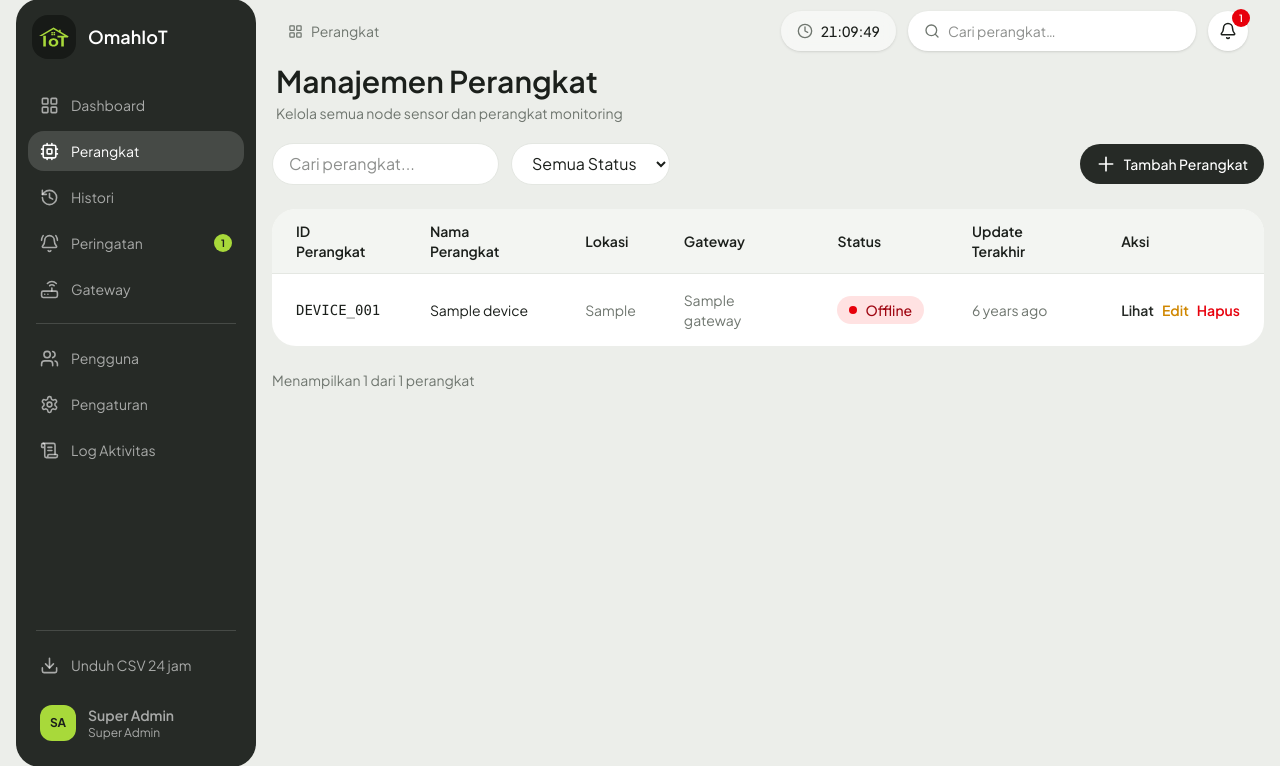
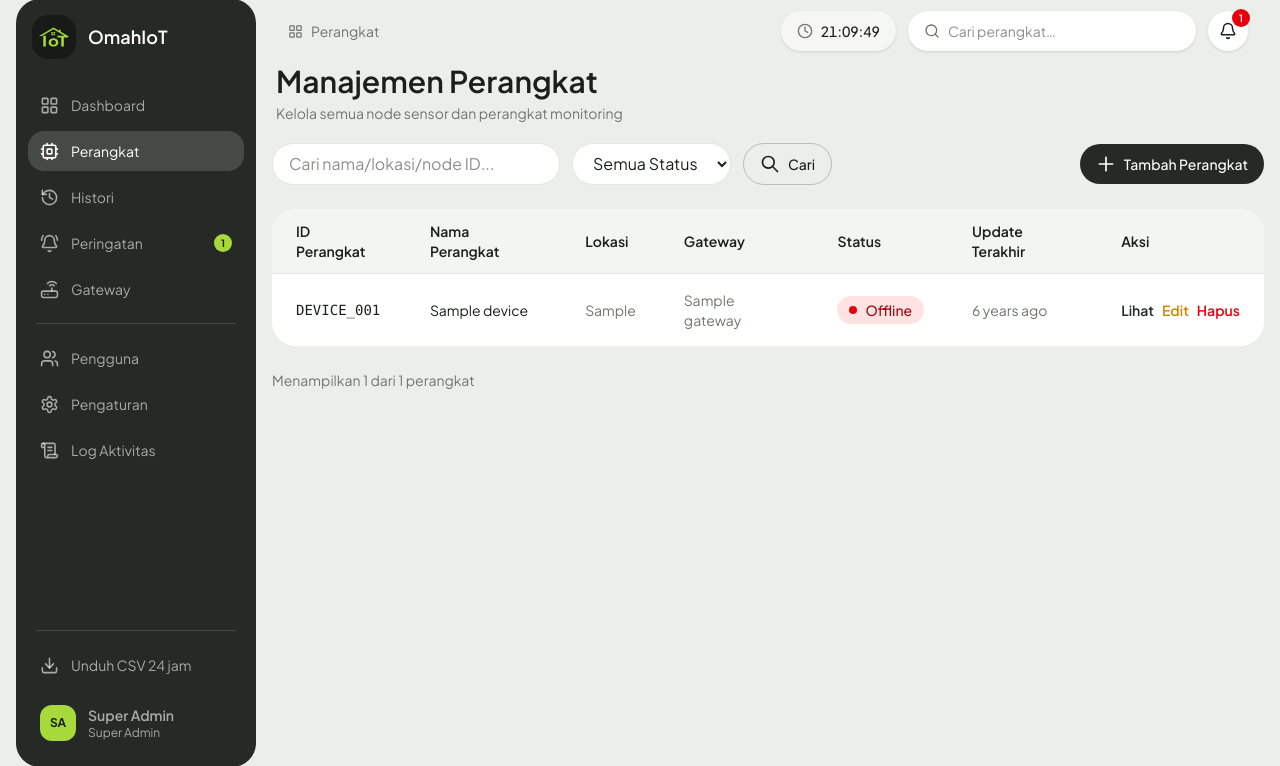
Before and after one commit to bayu3prayitno/dashboard_plts, a Laravel app: page /devices in a window 1280 px wide. Shown: the part 17-783 px from the top of the page. Run offline with Laravel 12, Linux system fonts and the light colour scheme; a user stored in the database is signed in; data comes from the database, SQL or seed files in the repository; tables that the repository leaves empty hold one stand-in row (values such as "Sample post"); style sheets or scripts are compiled from the project's sources.

Commit message:
fix (device): fungsi search box

```diff
--- a/app/Http/Controllers/DeviceController.php
+++ b/app/Http/Controllers/DeviceController.php
@@ -14,9 +14,39 @@ use Illuminate\View\View;
 
 class DeviceController extends Controller
 {
-    public function index(): View
+    public function index(Request $request): View
     {
-        $devices = Device::with('gateway')->orderBy('node_id')->paginate(10);
+        $query = Device::with('gateway');
+
+        // Filter berdasarkan search query (nama, lokasi, atau node_id)
+        if ($search = $request->input('search')) {
+            $query->where(function ($q) use ($search) {
+                $q->where('name', 'like', "%{$search}%")
+                  ->orWhere('location', 'like', "%{$search}%")
+                  ->orWhere('node_id', '=', is_numeric($search) ? (int) $search : -1);
+            });
+        }
+
+        // Filter berdasarkan status (online/offline/inactive)
+        if ($status = $request->input('status')) {
+            if ($status === 'online') {
+                // Online: is_active=true dan last_seen_at masih dalam timeout (~5 menit)
+                $query->where('is_active', true)
+                      ->where('last_seen_at', '>=', now()->subMinutes(5));
+            } elseif ($status === 'offline') {
+                // Offline: is_active=true tapi last_seen_at sudah lama atau null
+                $query->where('is_active', true)
+                      ->where(function ($q) {
+                          $q->whereNull('last_seen_at')
+                            ->orWhere('last_seen_at', '<', now()->subMinutes(5));
+                      });
+            } elseif ($status === 'inactive') {
+                // Inactive: is_active=false
+                $query->where('is_active', false);
+            }
+        }
+
+        $devices = $query->orderBy('node_id')->paginate(10)->appends($request->query());
 
         return view('dashboard.devices.index', ['devices' => $devices]);
     }
--- a/resources/views/dashboard/devices/index.blade.php
+++ b/resources/views/dashboard/devices/index.blade.php
@@ -7,15 +7,26 @@
 @section('content')
 <div class="space-y-6">
     <!-- Action Bar -->
-    <div class="flex justify-between items-center">
+    <form method="GET" action="{{ route('devices.index') }}" class="flex justify-between items-center gap-3">
         <div class="flex gap-3">
-            <input type="text" placeholder="Cari perangkat..." class="px-4 py-2 rounded-full border border-line bg-white outline-none focus:ring-2 focus:ring-primary/15 focus:border-primary">
-            <select class="px-4 py-2 rounded-full border border-line bg-white outline-none focus:ring-2 focus:ring-primary/15 focus:border-primary">
-                <option>Semua Status</option>
-                <option>Online</option>
-                <option>Offline</option>
-                <option>Nonaktif</option>
+            <input type="text" name="search" value="{{ request('search') }}" placeholder="Cari nama/lokasi/node ID..."
+                   class="px-4 py-2 rounded-full border border-line bg-white outline-none focus:ring-2 focus:ring-primary/15 focus:border-primary w-72">
+            <select name="status" onchange="this.form.submit()"
+                    class="px-4 py-2 rounded-full border border-line bg-white outline-none focus:ring-2 focus:ring-primary/15 focus:border-primary">
+                <option value="">Semua Status</option>
+                <option value="online" @selected(request('status') === 'online')>Online</option>
+                <option value="offline" @selected(request('status') === 'offline')>Offline</option>
+                <option value="inactive" @selected(request('status') === 'inactive')>Nonaktif</option>
             </select>
+            <button type="submit" class="btn btn-outline flex items-center gap-2">
+                <svg class="w-5 h-5" fill="none" stroke="currentColor" viewBox="0 0 24 24">
+                    <path stroke-linecap="round" stroke-linejoin="round" stroke-width="2" d="M21 21l-6-6m2-5a7 7 0 11-14 0 7 7 0 0114 0z"></path>
+                </svg>
+                Cari
+            </button>
+            @if(request('search') || request('status'))
+                <a href="{{ route('devices.index') }}" class="btn btn-outline text-muted">Reset</a>
+            @endif
         </div>
         <a href="{{ route('devices.create') }}" class="btn btn-primary flex items-center gap-2">
             <svg class="w-5 h-5" fill="none" stroke="currentColor" viewBox="0 0 24 24">
@@ -23,7 +34,7 @@
             </svg>
             Tambah Perangkat
         </a>
-    </div>
+    </form>
 
     <!-- Devices Table -->
     <div class="card overflow-hidden p-0">
```
